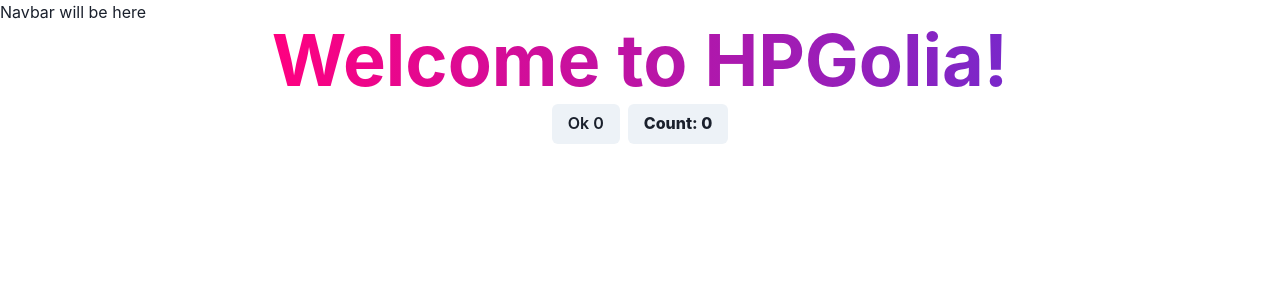
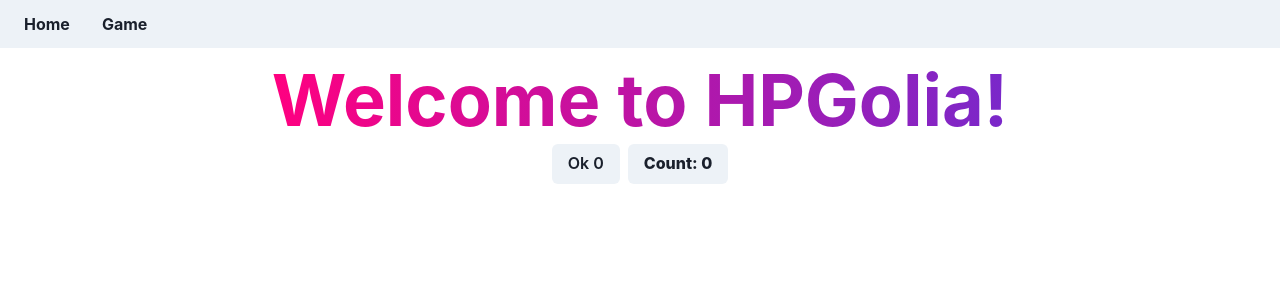
Before and after one commit to Memeladon/HPGolia, a React (Vite) app in the folder frontend/: page / in a window 1280 px wide. Shown: the top 300 px of the page. Built offline with nearby package versions, Linux system fonts and the light colour scheme.

Commit message:
navbar (#31)

```diff
--- a/frontend/package.json
+++ b/frontend/package.json
@@ -10,6 +10,7 @@
     "preview": "vite preview"
   },
   "dependencies": {
+    "@chakra-ui/icons": "^2.1.1",
     "@chakra-ui/react": "^2.8.2",
     "@emotion/react": "^11.13.3",
     "@emotion/styled": "^11.13.0",
--- a/frontend/src/App.jsx
+++ b/frontend/src/App.jsx
@@ -1,17 +1,18 @@
-import Home from './pages/Home';
 import Navbar from './components/common/Navbar';
 import './App.css';
 
+import { Route, Routes } from 'react-router-dom';
+import Home from './pages/Home';
+import NotFound from './pages/NotFound';
 import React from 'react';
-
-import { Router, Route, Routes } from 'react-router-dom';
 
 function App() {
   return (
     <>
       <Routes>
         <Route element={<Navbar />}>
-          <Route path='/' element={<Home />}></Route>
+          <Route index element={<Home />} />
+          <Route path='*' element={<NotFound />} />
         </Route>
       </Routes>
     </>
--- a/frontend/src/components/common/Navbar.jsx
+++ b/frontend/src/components/common/Navbar.jsx
@@ -1,11 +1,36 @@
-import { Text } from '@chakra-ui/react';
+import { Box, Flex, HStack, useColorModeValue } from '@chakra-ui/react';
 import React from 'react';
-import { Outlet } from 'react-router-dom';
+import { Link, Outlet } from 'react-router-dom';
+
+function NavItem({ to, children }) {
+  return (
+    <Link to={to}>
+      <Box fontWeight='bold' p='2' rounded='md' _hover={{ bg: 'gray.600' }}>
+        {children}
+      </Box>
+    </Link>
+  );
+}
 
 export default function Navbar() {
   return (
     <>
-      <Text as='span'>Navbar will be here</Text>
+      <>
+        <Box bg={useColorModeValue('gray.100', 'gray.900')} px={4} mb={4}>
+          <Flex h={12} alignItems={'center'} justifyContent={'space-between'}>
+            <HStack spacing={8} alignItems={'center'}>
+              <HStack
+                as={'nav'}
+                spacing={4}
+                display={{ base: 'none', md: 'flex' }}
+              >
+                <NavItem to='/'>Home</NavItem>
+                <NavItem to='/game'>Game</NavItem>
+              </HStack>
+            </HStack>
+          </Flex>
+        </Box>
+      </>
       <Outlet />
     </>
   );
--- /dev/null
+++ b/frontend/src/pages/NotFound.jsx
@@ -0,0 +1,18 @@
+import { Heading, Icon, useColorModeValue, VStack } from '@chakra-ui/react';
+import { ViewIcon } from '@chakra-ui/icons';
+import React from 'react';
+
+export default function Home() {
+  return (
+    <>
+      <VStack>
+        <Heading textColor='red.500' as='h1' size='4xl'>
+          <Icon as={ViewIcon}></Icon>
+        </Heading>
+        <Heading as='h1' size='2xl'>
+          Where are you going?
+        </Heading>
+      </VStack>
+    </>
+  );
+}
```
Also changed, not shown: 1 other file (tests, documents, lock files or other folders).
